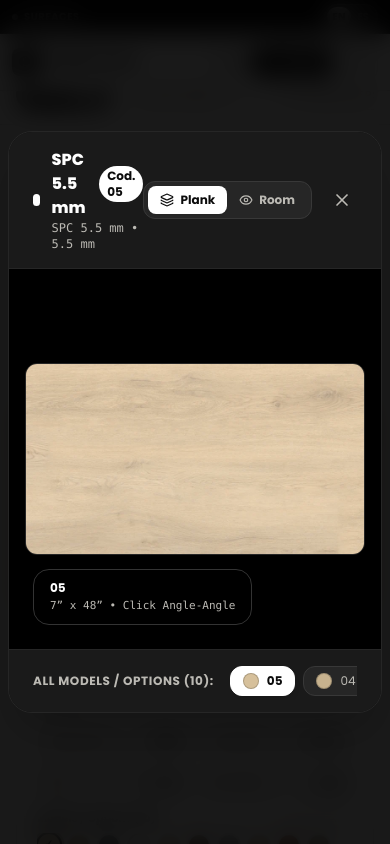
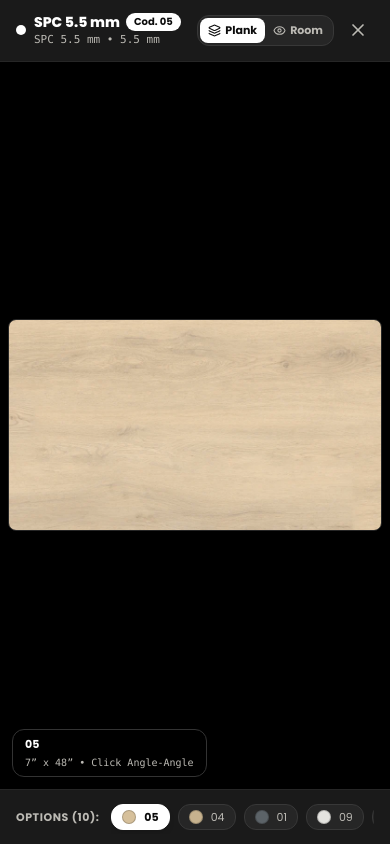
Before and after one commit to JanuelDesign/surfaces, a React (Vite) app: page / in a window 390 px wide. Both pictures are taken after a click on the button 349 px from the left and 1159 px from the top of the page. Shown: the part 737-1581 px from the top of the page. Built offline with nearby package versions, Linux system fonts and the light colour scheme.

Commit message:
style: optimize modal responsiveness for mobile
Implement full-screen modal behavior on mobile devices to improve user experience and consistency across small screens.

```diff
--- a/src/components/FullViewModal.tsx
+++ b/src/components/FullViewModal.tsx
@@ -65,51 +65,51 @@
   };
 
   return (
-    <div className="fixed inset-0 z-50 flex items-center justify-center p-2 sm:p-6 bg-black/90 backdrop-blur-md animate-in fade-in duration-200">
-      <div className="relative w-full max-w-5xl bg-[#121212] border border-[#262626] rounded-3xl shadow-2xl overflow-hidden flex flex-col max-h-[95vh]">
+    <div className="fixed inset-0 z-50 flex items-center justify-center p-0 sm:p-6 bg-black/95 backdrop-blur-md animate-in fade-in duration-200">
+      <div className="relative w-full h-full sm:h-auto max-w-5xl bg-[#121212] border-0 sm:border border-[#262626] rounded-none sm:rounded-3xl shadow-2xl overflow-hidden flex flex-col max-h-[100dvh] sm:max-h-[95vh]">
         {/* Top Control Bar */}
-        <div className="flex items-center justify-between px-6 py-4 bg-[#1A1A1A] border-b border-[#262626] text-white z-10">
-          <div className="flex items-center gap-3">
-            <div className="w-3 h-3 rounded-full bg-white"></div>
-            <div>
-              <h2 className="text-base sm:text-lg font-extrabold text-white flex items-center gap-2">
-                {product.name}
-                <span className="text-xs px-2 py-0.5 rounded-full bg-white text-[#0B0B0B] font-bold">
+        <div className="flex items-center justify-between px-4 sm:px-6 py-3 sm:py-4 bg-[#1A1A1A] border-b border-[#262626] text-white z-10 shrink-0">
+          <div className="flex items-center gap-2 sm:gap-3 min-w-0 pr-2">
+            <div className="w-2.5 h-2.5 sm:w-3 sm:h-3 rounded-full bg-white shrink-0"></div>
+            <div className="min-w-0">
+              <h2 className="text-sm sm:text-lg font-extrabold text-white flex flex-wrap items-center gap-1.5 sm:gap-2 truncate">
+                <span className="truncate">{product.name}</span>
+                <span className="text-[10px] sm:text-xs px-2 py-0.5 rounded-full bg-white text-[#0B0B0B] font-bold shrink-0">
                   {product.category === 'spc-vinyl'
                     ? `Cod. ${activeColor.code || activeColor.name}`
                     : `${activeColor.name} ${activeColor.code && activeColor.code !== activeColor.name ? `(${activeColor.code})` : ''}`}
                 </span>
               </h2>
-              <p className="text-xs text-[#BCBAB4] font-mono">
+              <p className="text-[11px] sm:text-xs text-[#BCBAB4] font-mono truncate">
                 {product.name} • {product.specs.totalThickness || product.specs.wearLayer || ''}
               </p>
             </div>
           </div>
 
-          <div className="flex items-center gap-3">
+          <div className="flex items-center gap-2 sm:gap-3 shrink-0">
             {/* View Mode Toggle: Hidden for Baseboards */}
             {product.category !== 'baseboards' && (
-              <div className="flex bg-[#262626] p-1 rounded-xl border border-[#383838]">
+              <div className="flex bg-[#262626] p-0.5 sm:p-1 rounded-xl border border-[#383838]">
                 <button
                   onClick={() => setViewMode('plank')}
-                  className={`px-3 py-1.5 rounded-lg text-xs font-bold transition flex items-center gap-1.5 cursor-pointer ${
+                  className={`px-2 sm:px-3 py-1 sm:py-1.5 rounded-lg text-[11px] sm:text-xs font-bold transition flex items-center gap-1 sm:gap-1.5 cursor-pointer ${
                     viewMode === 'plank'
                       ? 'bg-white text-[#0B0B0B] shadow-xs'
                       : 'text-[#BCBAB4] hover:text-white'
                   }`}
                 >
-                  <Layers size={14} />
+                  <Layers size={13} />
                   <span>{product.category === 'spc-vinyl' ? (language === 'en' ? 'Plank' : 'Plank') : (language === 'en' ? 'Photo' : 'Foto')}</span>
                 </button>
                 <button
                   onClick={() => setViewMode('room')}
-                  className={`px-3 py-1.5 rounded-lg text-xs font-bold transition flex items-center gap-1.5 cursor-pointer ${
+                  className={`px-2 sm:px-3 py-1 sm:py-1.5 rounded-lg text-[11px] sm:text-xs font-bold transition flex items-center gap-1 sm:gap-1.5 cursor-pointer ${
                     viewMode === 'room'
                       ? 'bg-white text-[#0B0B0B] shadow-xs'
                       : 'text-[#BCBAB4] hover:text-white'
                   }`}
                 >
-                  <Eye size={14} />
+                  <Eye size={13} />
                   <span>{language === 'en' ? 'Room' : 'Ambiente'}</span>
                 </button>
               </div>
@@ -146,7 +146,7 @@
             {/* Close button */}
             <button
               onClick={onClose}
-              className="p-2 hover:bg-[#262626] rounded-full text-[#BCBAB4] hover:text-white transition cursor-pointer"
+              className="p-1.5 sm:p-2 hover:bg-[#262626] rounded-full text-[#BCBAB4] hover:text-white transition cursor-pointer"
             >
               <X size={20} />
             </button>
@@ -154,7 +154,7 @@
         </div>
 
         {/* Main Full View Stage */}
-        <div className="relative flex-1 bg-black overflow-auto flex items-center justify-center p-4 min-h-[380px] sm:min-h-[500px]">
+        <div className="relative flex-1 bg-black overflow-auto flex items-center justify-center p-2 sm:p-4 min-h-[300px] sm:min-h-[500px]">
           <div
             className="transition-transform duration-200 ease-out flex items-center justify-center max-w-full max-h-full"
             style={{ transform: `scale(${zoomLevel})` }}
@@ -164,25 +164,25 @@
               alt={`${product.name} - ${activeColor.name}`}
               referrerPolicy="no-referrer"
               onError={() => setImgLoadError(true)}
-              className="max-h-[70vh] max-w-full object-contain rounded-xl shadow-2xl border border-[#262626]"
+              className="max-h-[65vh] sm:max-h-[70vh] max-w-full object-contain rounded-lg sm:rounded-xl shadow-2xl border border-[#262626]"
             />
           </div>
 
           {/* Quick Details Floating Badge */}
-          <div className="absolute bottom-6 left-6 bg-black/80 backdrop-blur-md px-4 py-2.5 rounded-2xl border border-[#333333] text-white pointer-events-none">
-            <div className="text-xs font-bold text-white">
+          <div className="absolute bottom-3 left-3 sm:bottom-6 sm:left-6 bg-black/80 backdrop-blur-md px-3 py-1.5 sm:px-4 sm:py-2.5 rounded-xl sm:rounded-2xl border border-[#333333] text-white pointer-events-none max-w-[calc(100%-24px)]">
+            <div className="text-[11px] sm:text-xs font-bold text-white truncate">
               {activeColor.name} {activeColor.code && activeColor.code !== activeColor.name ? `(${activeColor.code})` : ''}
             </div>
-            <div className="text-[11px] text-[#BCBAB4] font-mono mt-0.5">
+            <div className="text-[10px] sm:text-[11px] text-[#BCBAB4] font-mono mt-0.5 truncate">
               {product.specs.plankSize || product.specs.wearLayer || ''} • {product.specs.installation || 'Waterproof'}
             </div>
           </div>
         </div>
 
         {/* Bottom Swatch Selector Bar */}
-        <div className="px-6 py-3 bg-[#1A1A1A] border-t border-[#262626] flex items-center justify-between gap-4 overflow-x-auto">
-          <div className="text-xs font-bold uppercase tracking-wider text-[#BCBAB4] shrink-0">
-            {language === 'en' ? `All Models / Options (${product.colors.length}):` : `Opciones / Modelos (${product.colors.length}):`}
+        <div className="px-4 sm:px-6 py-2.5 sm:py-3 bg-[#1A1A1A] border-t border-[#262626] flex items-center justify-between gap-3 sm:gap-4 overflow-x-auto shrink-0">
+          <div className="text-[11px] sm:text-xs font-bold uppercase tracking-wider text-[#BCBAB4] shrink-0">
+            {language === 'en' ? `Options (${product.colors.length}):` : `Opciones (${product.colors.length}):`}
           </div>
 
           <div className="flex items-center gap-2 overflow-x-auto py-1">
@@ -194,17 +194,17 @@
                   key={keyId}
                   onClick={() => handleColorPick(col)}
                   title={`${col.name} ${col.code ? `(${col.code})` : ''}`}
-                  className={`flex items-center gap-2 px-3 py-1.5 rounded-xl border transition-all shrink-0 cursor-pointer ${
+                  className={`flex items-center gap-2 px-2.5 sm:px-3 py-1 sm:py-1.5 rounded-xl border transition-all shrink-0 cursor-pointer ${
                     isActive
                       ? 'bg-white text-[#0B0B0B] border-white shadow-md font-bold'
                       : 'bg-[#262626] text-[#BCBAB4] border-[#383838] hover:border-white hover:text-white'
                   }`}
                 >
                   <span
-                    className="w-4 h-4 rounded-full border border-black/20 shrink-0"
+                    className="w-3.5 h-3.5 sm:w-4 sm:h-4 rounded-full border border-black/20 shrink-0"
                     style={{ backgroundColor: col.hexColor }}
                   />
-                  <span className="text-xs">{col.name}</span>
+                  <span className="text-[11px] sm:text-xs">{col.name}</span>
                 </button>
               );
             })}
--- a/src/components/ProductDetailModal.tsx
+++ b/src/components/ProductDetailModal.tsx
@@ -140,13 +140,13 @@
 
   return (
     <>
-      <div className="fixed inset-0 z-50 overflow-y-auto bg-black/80 backdrop-blur-xs flex items-center justify-center p-2 sm:p-4 md:p-6">
+      <div className="fixed inset-0 z-50 overflow-y-auto bg-black/80 backdrop-blur-xs flex items-center justify-center p-0 sm:p-4 md:p-6">
         <div
-          className="bg-white w-full max-w-4xl rounded-2xl sm:rounded-3xl shadow-2xl border border-[#D9D9D9] overflow-hidden flex flex-col max-h-[95vh] sm:max-h-[92vh] animate-in fade-in zoom-in-95 duration-150"
+          className="bg-white w-full h-full sm:h-auto sm:max-w-4xl rounded-none sm:rounded-3xl shadow-2xl border-0 sm:border border-[#D9D9D9] overflow-hidden flex flex-col max-h-[100dvh] sm:max-h-[92vh] animate-in fade-in zoom-in-95 duration-150"
           onClick={(e) => e.stopPropagation()}
         >
           {/* Modal Header */}
-          <div className="flex items-center justify-between px-4 sm:px-6 py-3 sm:py-4 border-b border-[#D9D9D9] bg-[#F5F5F5]">
+          <div className="flex items-center justify-between px-4 sm:px-6 py-3 sm:py-4 border-b border-[#D9D9D9] bg-[#F5F5F5] shrink-0">
             <div className="flex items-center gap-2.5 sm:gap-3">
               <span className="w-2.5 h-2.5 sm:w-3 sm:h-3 rounded-full bg-[#0B0B0B]"></span>
               <div>
@@ -168,7 +168,7 @@
           </div>
 
           {/* Modal Scrollable Content */}
-          <div className="p-3 sm:p-6 overflow-y-auto space-y-4 sm:space-y-6">
+          <div className="p-4 sm:p-6 overflow-y-auto space-y-4 sm:space-y-6 flex-1">
             {/* Top Hero: Visualizer + Plank / Room Switcher + Active Color Selector */}
             <div className="grid grid-cols-1 md:grid-cols-12 gap-4 sm:gap-6 items-start">
               {/* Visual Display Card */}
```
